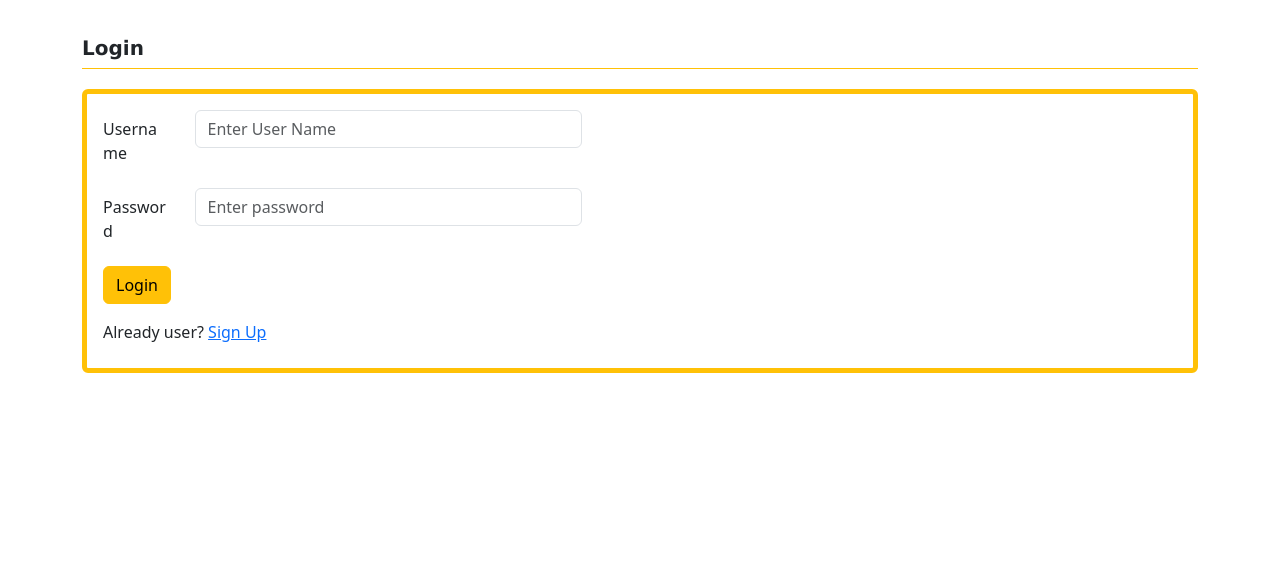
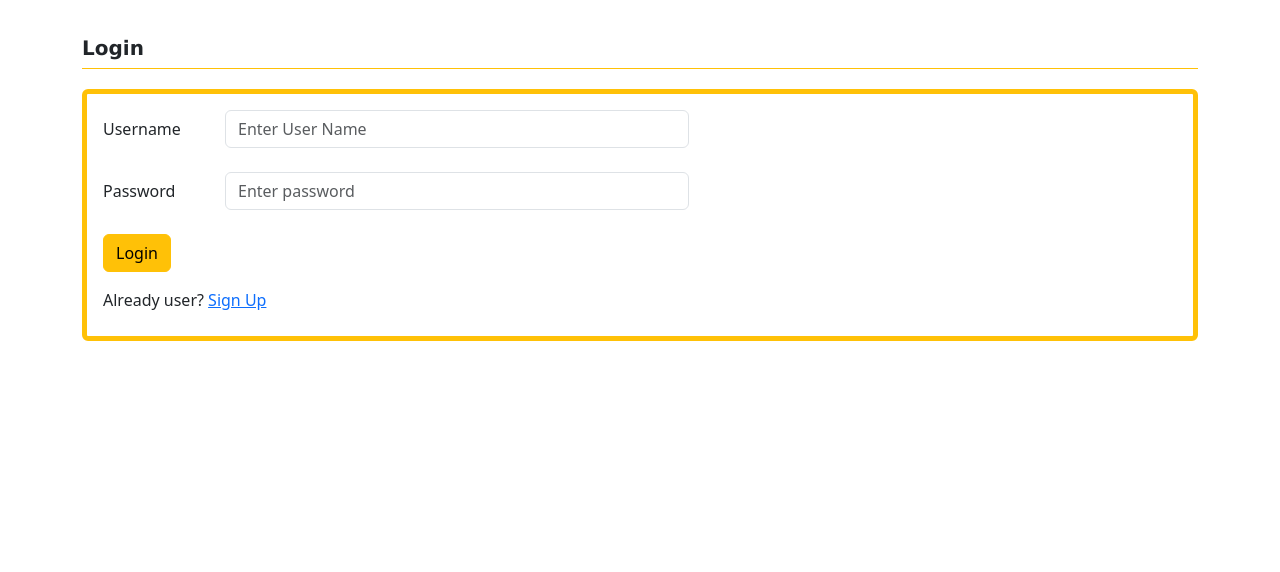
Before and after one commit to tatyana-ketova/Book_shop_project, a Django app: page /login in a window 1280 px wide. Shown: the part 58-630 px from the top of the page. Run offline with Django 4.2, Linux system fonts and the light colour scheme.

Commit message:
fix login page added nav link active

```diff
--- a/Templates/basePage/base.html
+++ b/Templates/basePage/base.html
@@ -11,16 +11,16 @@
           <input name="search" class="form-control me-2" type="search" placeholder="Search" aria-label="Search">
         </form>
         <a class="nav-link {% if request.path == '/' %}active{% endif %}" aria-current="page" href="{% url 'main' %}"><i class="fa fa-home"></i>Home</a>
-        <a class="nav-link {% if request.path == '/cart' %}active{% endif %}" href="{% url 'cart' %}"><i class="fa fa-shopping-cart"></i>Cart</a>
+        <a class="nav-link {% if request.path == '/cart/' %}active{% endif %}" href="{% url 'cart' %}"><i class="fa fa-shopping-cart"></i>Cart</a>
         </a>
 
 
           {% if user.is_authenticated %}
-            <a class="nav-link" href=""><i class="fa fa-user-secret"></i>Hi, {{request.user.username}}</a>
-            <a class="nav-link" href="{% url 'favpage' %}"><i class="fa fa-heart"></i>Faviourte
-            <a class="nav-link" href="{% url 'logout' %}"><i class="fa fa-sign-out"></i>Logout</a>
+            <a class="nav-link active" href=""><i class="fa fa-user-secret"></i>Hi, {{request.user.username}}</a>
+            <a class="nav-link {% if request.path == '/favpage' %}active{% endif %}" href="{% url 'favpage' %}"><i class="fa fa-heart"></i>Faviourte
+            <a class="nav-link {% if request.path == '/logout' %}active{% endif %}" href="{% url 'logout' %}"><i class="fa fa-sign-out"></i>Logout</a>
           {% else %}
-            <a class="nav-link " href="{% url 'register' %}"><i class="fa fa-user"></i>SignUp</a>
+            <a class="nav-link {% if request.path == '/register' %}active{% endif %}" href="{% url 'register' %}"><i class="fa fa-user"></i>SignUp</a>
             <a class="nav-link {% if request.path == '/login' %}active{% endif %}" href="{% url 'login' %}"><i class="fa fa-sign-in"></i>Login</a>
           {% endif %}
 
--- a/Templates/layout/login.html
+++ b/Templates/layout/login.html
@@ -17,18 +17,18 @@
     <section class="py-3 mt-1">
         <div class = "card p-3 border-warning border-5">
             <div class="row">
-                <div class="col-6">
+                <div class="col-8">
                     <form method="post" action="{% url 'login' %}">
                         {% csrf_token %}
-                        <div class="row mb-3">
+                        <div class="row mb-4">
                             <label for="" class="col-sm-2 col-form-label">Username</label>
-                                <div class="col-sm-9">
+                                <div class="col-sm-8">
                                    <input type="text" name="username" class="form-control" placeholder="Enter User Name">
                                 </div>
                         </div>
-                        <div class="row mb-3">
+                        <div class="row mb-4">
                             <label for="" class="col-sm-2 col-form-label">Password</label>
-                                <div class="col-sm-9">
+                                <div class="col-sm-8">
                                    <input type="password" name="password" class="form-control" placeholder="Enter password">
                                 </div>
                         </div>
```
Also changed, not shown: db.sqlite3.
